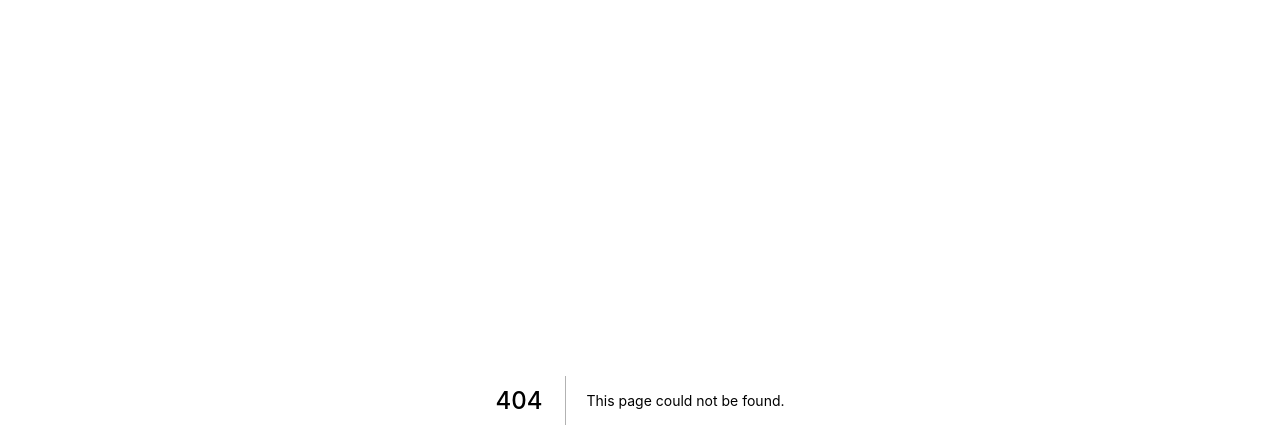
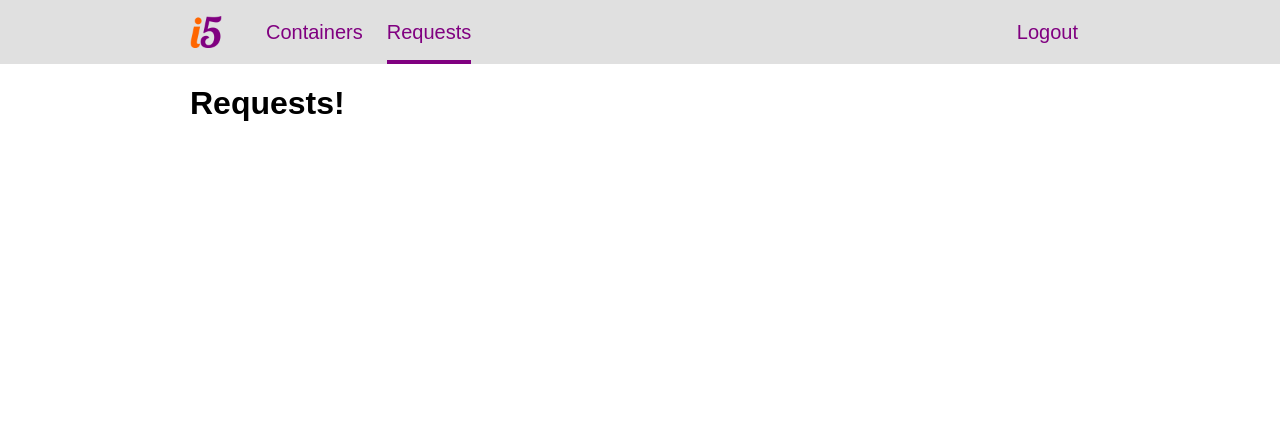
Before and after one commit to nathan-osman/i5, a Next.js app in the folder ui/: page /requests in a window 1280 px wide. Before the commit this address had no page. Shown: the top 448 px of the page. Built offline with nearby package versions, Linux system fonts and the light colour scheme.

Commit message:
Fix page loading issues.

```diff
--- a/ui/components/header.js
+++ b/ui/components/header.js
@@ -4,10 +4,18 @@ import { useRouter } from 'next/router'
 function ActiveLink({ children, href }) {
 
   const router = useRouter()
-  const isActive = href === router.pathname
+  const isActive = href === router.asPath
+
+  const handleClick = (e) => {
+    e.preventDefault()
+    router.push(href)
+  }
 
   return (
-    <a href={href} className={isActive ? styles.active : ''}>
+    <a
+      href={href}
+      onClick={handleClick}
+      className={isActive ? styles.active : ''}>
       {children}
     </a>
   )
@@ -21,7 +29,6 @@ export default function Header() {
           <img
             src="/logo192.png"
             width="32px" />
-          <ActiveLink href="/">Test</ActiveLink>
           <ActiveLink href="/containers">Containers</ActiveLink>
           <ActiveLink href="/requests">Requests</ActiveLink>
           <div className={styles.spacer} />
--- a/ui/components/layout.js
+++ b/ui/components/layout.js
@@ -1,13 +1,16 @@
 import Head from 'next/head'
 import Header from './header'
 
-export default function Layout() {
+export default function Layout({ children }) {
   return (
     <>
       <Head>
         <link rel="icon" href="/favicon.ico" />
       </Head>
       <Header />
+      <div className="container">
+        {children}
+      </div>
     </>
   )
 }
--- /dev/null
+++ b/ui/pages/requests.js
@@ -0,0 +1,9 @@
+import Layout from "../components/layout";
+
+export default function Requests() {
+  return (
+    <Layout>
+      <h1>Requests!</h1>
+    </Layout>
+  )
+}
```
Also changed, not shown: ui/pages/containers.js (added, +9 -0 lines), 2 other files (tests, documents, lock files or other folders).
